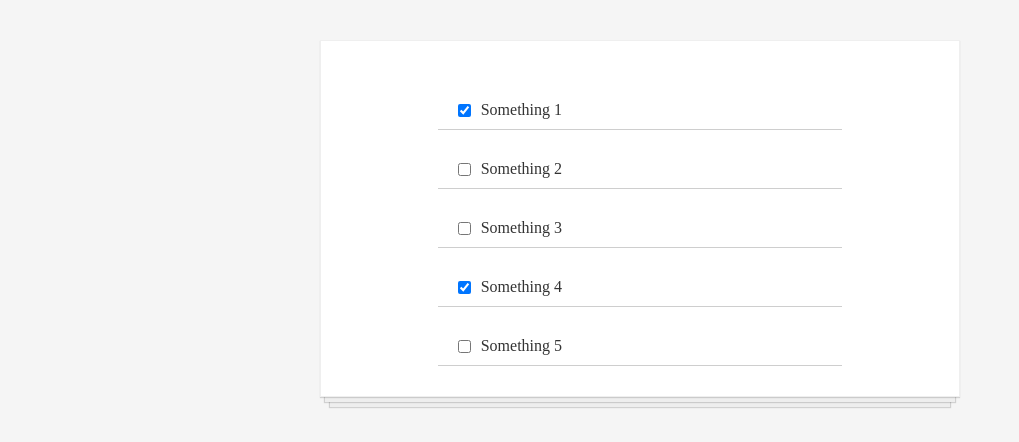
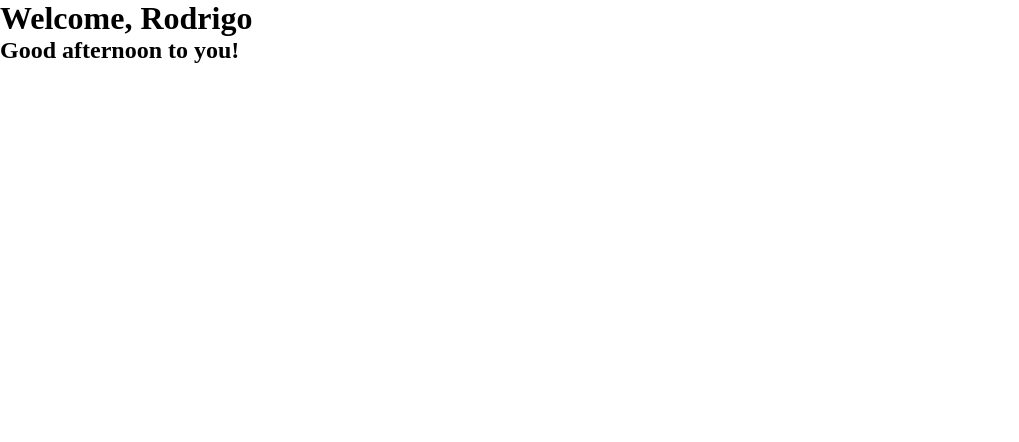
Before and after one commit to rorvts/react-meme-generator, a React (Create React App) app in the folder todo/: page / in a window 1280 px wide. Shown: the top 442 px of the page, without its empty margins (0-1019 px from the left). Built offline with nearby package versions, Linux system fonts and the light colour scheme.

Commit message:
Using react classes

```diff
--- a/todo/src/App.js
+++ b/todo/src/App.js
@@ -1,15 +1,18 @@
 import React from "react";
 import "./styles.css";
-import ToDo from "./components/List/List";
-import api from "./todoData";
+import Header from "./components/Header/Header";
+import Greeting from "./components/Greeting/Greeting";
 
-const App = () => {
-  const toDos = api.map(item => <ToDo key={item.id} list={item}/>)
-  return (
-    <div className="todo-list">
-      {toDos}
-    </div>
-  );
+class App extends React.Component {
+  render() {
+    const username = "Rodrigo"
+    return (
+      <>
+        <Header username={username} />
+        <Greeting />
+      </>
+    )
+  }
 }
 
 export default App;
--- /dev/null
+++ b/todo/src/components/Greeting/Greeting.js
@@ -0,0 +1,26 @@
+import React from "react";
+
+class Greeting extends React.Component {
+  render() {
+    function setTime() {
+      const date = new Date();
+      const hours = date.getHours();
+      let timeOfDay;
+      if (hours > 0 && hours < 12) {
+        timeOfDay = "morning";
+      } else if (hours < 18) {
+        timeOfDay = "afternoon";
+      } else {
+        timeOfDay = "night";
+      }
+      return timeOfDay;
+    }
+    return (
+      <h2>
+        {`Good ${setTime()} to you!`}
+      </h2>
+    )
+  }
+}
+
+export default Greeting;
--- /dev/null
+++ b/todo/src/components/Header/Header.js
@@ -0,0 +1,13 @@
+import React from "react";
+
+class Header extends React.Component {
+  render() {
+    return (
+      <header>
+        <h1>Welcome, {this.props.username}</h1>
+      </header>
+    )
+  }
+}
+
+export default Header;
```
